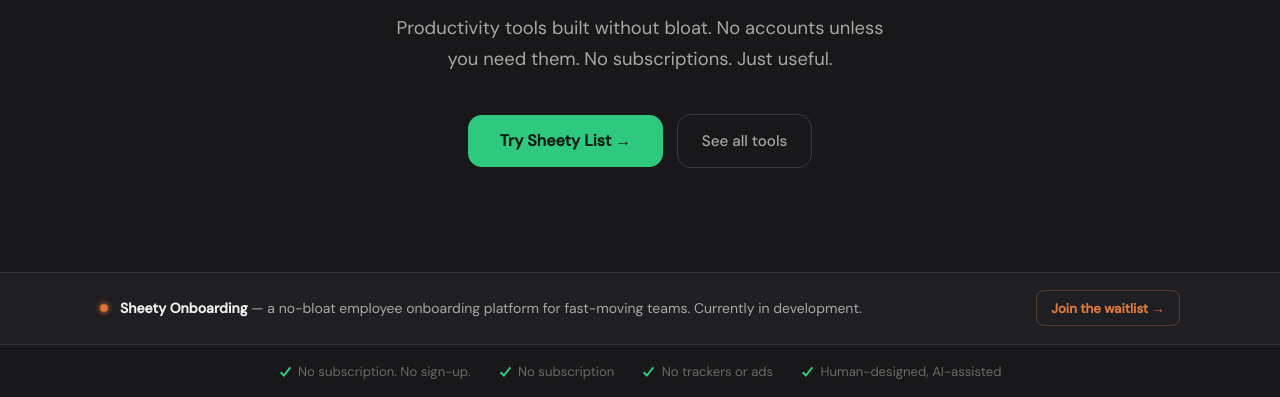
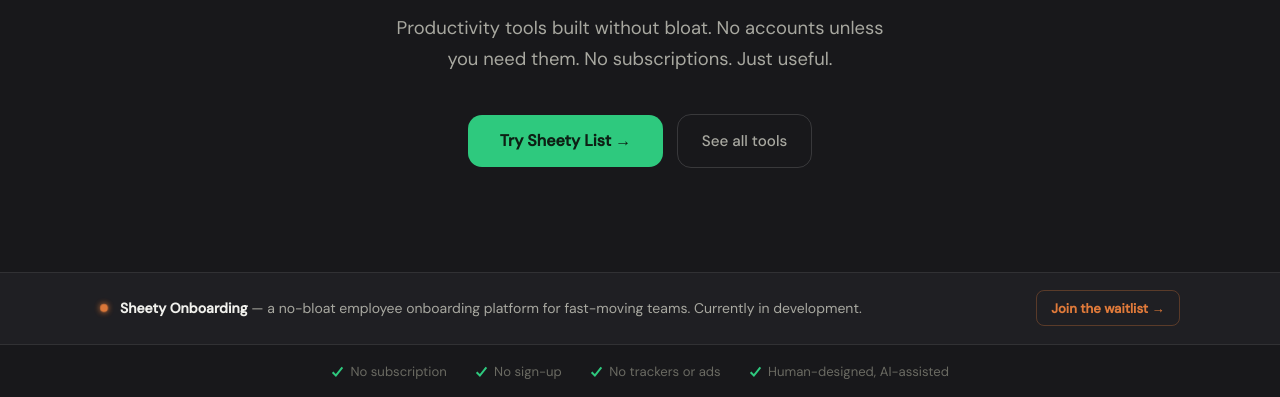
Before and after one commit to getsheetytools-glitch/sheety-tools, an Eleventy site: page index.html in a window 1280 px wide. Shown: the part 403-800 px from the top of the page. Built offline with nearby package versions, Linux system fonts and the light colour scheme; Eleventy itself is replaced by a stand-in of ours; files that its build step writes are made by us from their sources.

Commit message:
Update index.html

```diff
--- a/index.html
+++ b/index.html
@@ -85,11 +85,11 @@
   <div class="proof-inner">
     <span class="proof-item">
       <svg viewBox="0 0 16 16" fill="none" stroke-width="2.5"><polyline points="2 9 6 13 14 3"/></svg>
-      No subscription. No sign-up.
+      No subscription
     </span>
     <span class="proof-item">
       <svg viewBox="0 0 16 16" fill="none" stroke-width="2.5"><polyline points="2 9 6 13 14 3"/></svg>
-      No subscription
+      No sign-up
     </span>
     <span class="proof-item">
       <svg viewBox="0 0 16 16" fill="none" stroke-width="2.5"><polyline points="2 9 6 13 14 3"/></svg>
```
